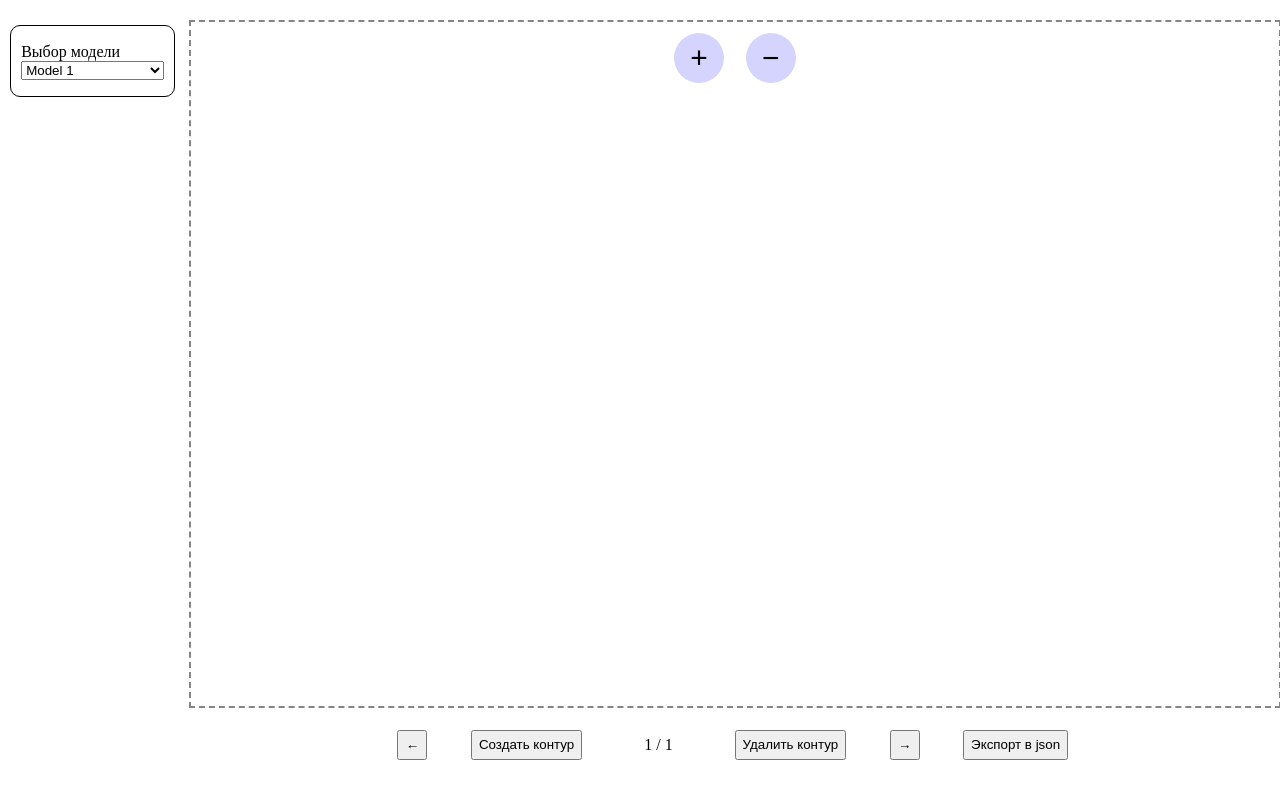
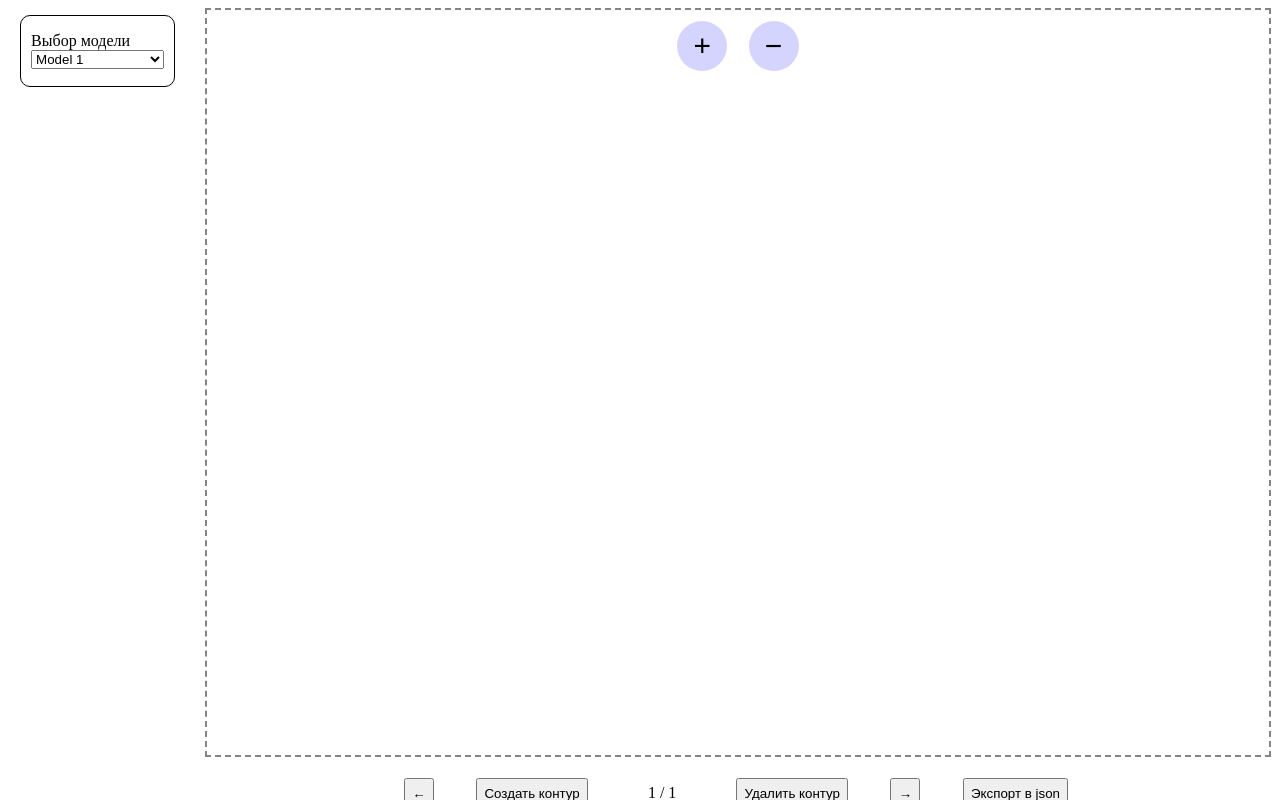
Before and after one commit to AlexGat27/GraphicEditor, a Vue app: page / in a window 1280 px wide. Built offline with nearby package versions, Linux system fonts and the light colour scheme.

Commit message:
Окончательная доработка

```diff
--- a/src/App.vue
+++ b/src/App.vue
@@ -22,11 +22,13 @@
 
 <style>
   .editor{
-    width:85%;
-    height: 95%;
+    width:83%;
+    height: 98%;
+    padding: 1%;
   }
   .toolbox{
-    width:14%;
-    height: 95%;
+    width:13%;
+    height: 98%;
+    padding: 1%;
   }
 </style>
--- a/src/assets/main.css
+++ b/src/assets/main.css
@@ -11,5 +11,5 @@ html, body{
   width: 100%;
   height: 100%;
   align-items: center;
-  justify-content: space-around;
+  justify-content: center;
 }
--- a/src/components/BlockContainer.vue
+++ b/src/components/BlockContainer.vue
@@ -76,6 +76,7 @@ export default {
   .cases{
     display: block;
     height: 100%;
+    max-height: 150px;
   }
   .сaseBtnBlock{
     width: 100%;
--- a/src/components/Editor.vue
+++ b/src/components/Editor.vue
@@ -101,7 +101,7 @@ export default {
 .editorfield {
   border: 2px dashed #848484; /* Границы области редактирования */
   width: 100%;
-  height: 90%;
+  height: 95%;
   overflow: hidden;
   display: flex;
   flex-direction: column;
```
